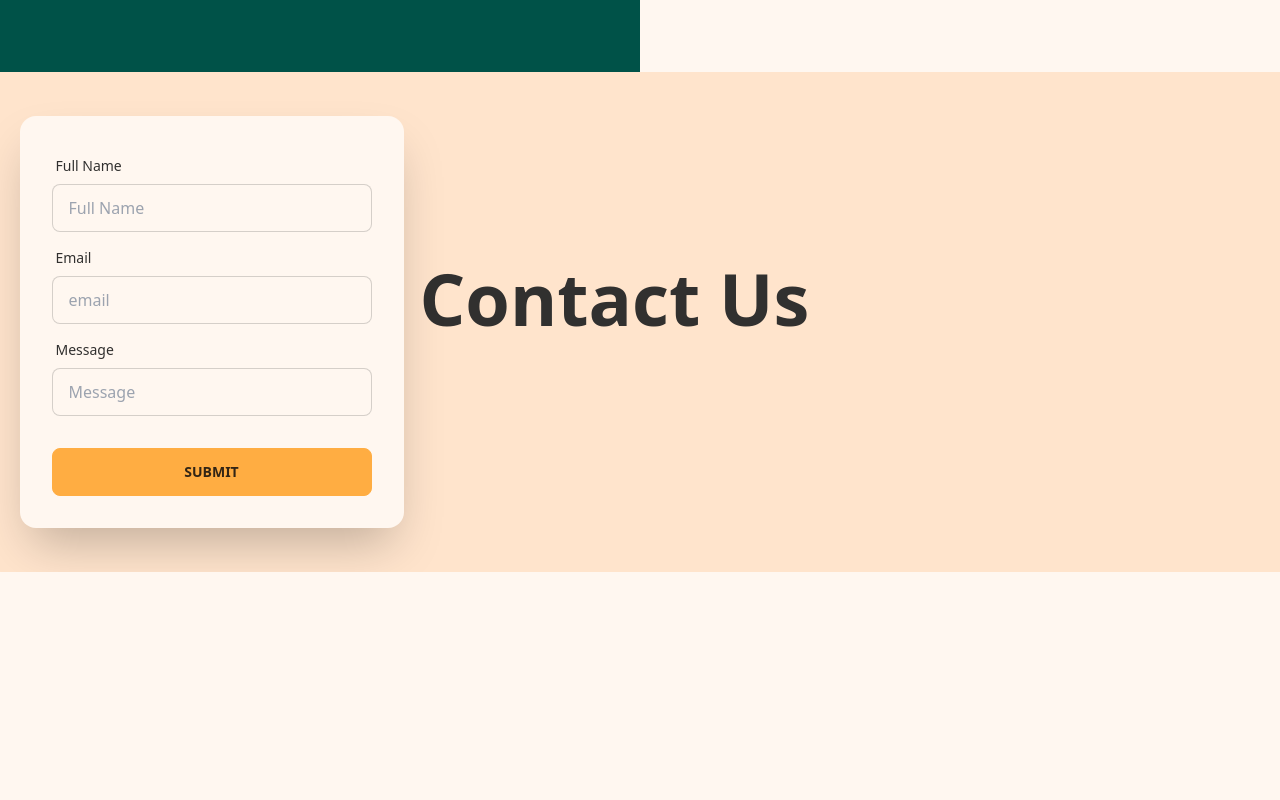
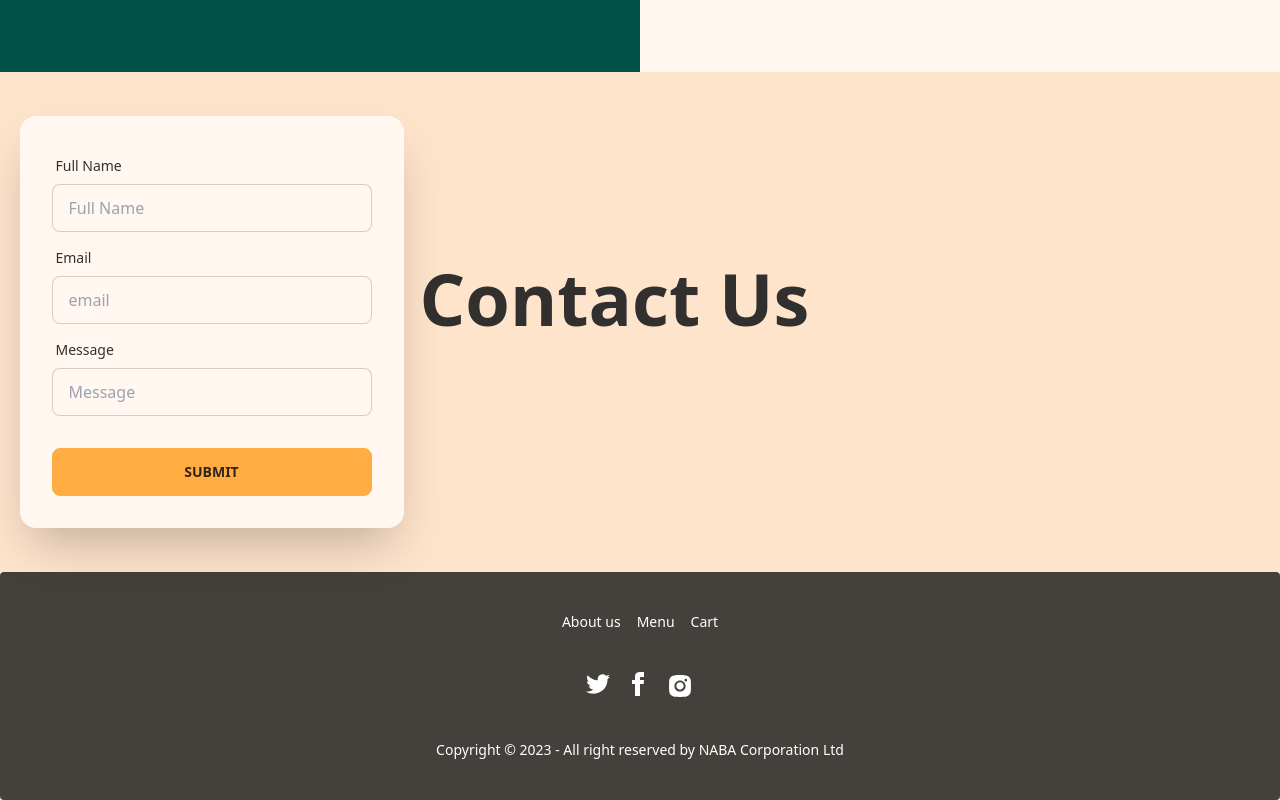
Before and after one commit to PravaatChhetri/C-CAS, a React (Vite) app in the folder client/: page / in a window 1280 px wide. Shown: the part 2432-3232 px from the top of the page. Before the commit the page ends 3004 px from the top, so only its background shows below. Built offline with nearby package versions, Linux system fonts and the light colour scheme.

Commit message:
adding footer

```diff
--- a/client/src/App.jsx
+++ b/client/src/App.jsx
@@ -3,6 +3,7 @@ import Navbar from "./components/Navbar";
 import HomePage from "./pages/HomePage.jsx";
 import AboutUs from "./pages/AboutUs";
 import Dashboard from "./pages/Dashboard";
+import Footer from "./components/Footer";
 import Login from "./pages/Login";
 import ContactUs from "./pages/ContactUs";
 import Menu from "./pages/Menu";
@@ -14,6 +15,7 @@ function Layout({ children }) {
     <>
      <Navbar/>
     {children}
+    <Footer/>
     </>
   );
 }
@@ -39,9 +41,7 @@ function App() {
             </Layout>
           }/>
           <Route exact path="/login" element={
-            <Layout>
             <Login/>
-            </Layout>
           }/>
           <Route exact path="/menu" element={
             <Layout>
```
